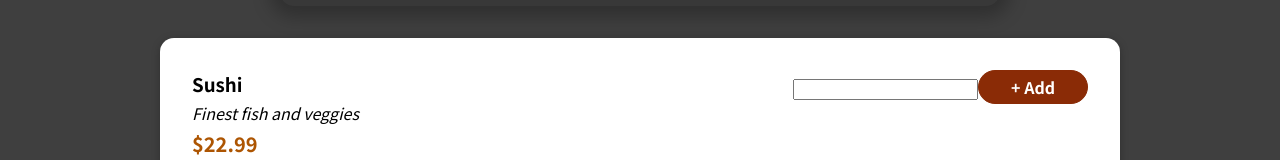
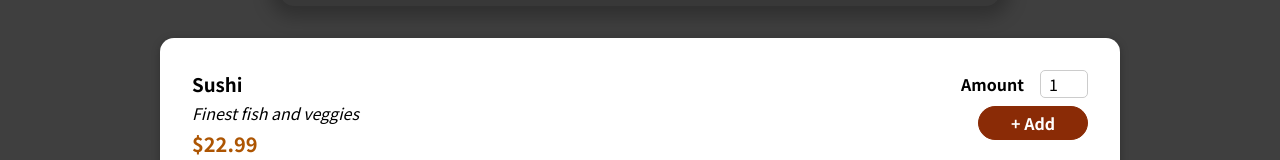
Before and after one commit to ctboyle6/react-food-app-practice, a React (Create React App) app: page / in a window 1280 px wide. Shown: the part 611-771 px from the top of the page. Built offline with nearby package versions, Linux system fonts and the light colour scheme.

Commit message:
input forms configured for MealItems list

```diff
--- a/src/components/Meals/MealItem/MealItemForm.js
+++ b/src/components/Meals/MealItem/MealItemForm.js
@@ -1,9 +1,17 @@
 import React from 'react';
+import Input from '../../UI/Input';
 import classes from './MealItemForm.module.css';
 
 const MealItemForm = (props) => {
   return <form className={classes.form}>
-    <input />
+    <Input label="Amount" input={{
+      id: 'amount',
+      type: 'number',
+      min: '1',
+      max: '5',
+      step: '1',
+      defaultValue: '1'
+    }}/>
     <button>+ Add</button>
   </form>;
 };
```
Also changed, not shown: 1 other file (tests, documents, lock files or other folders).
